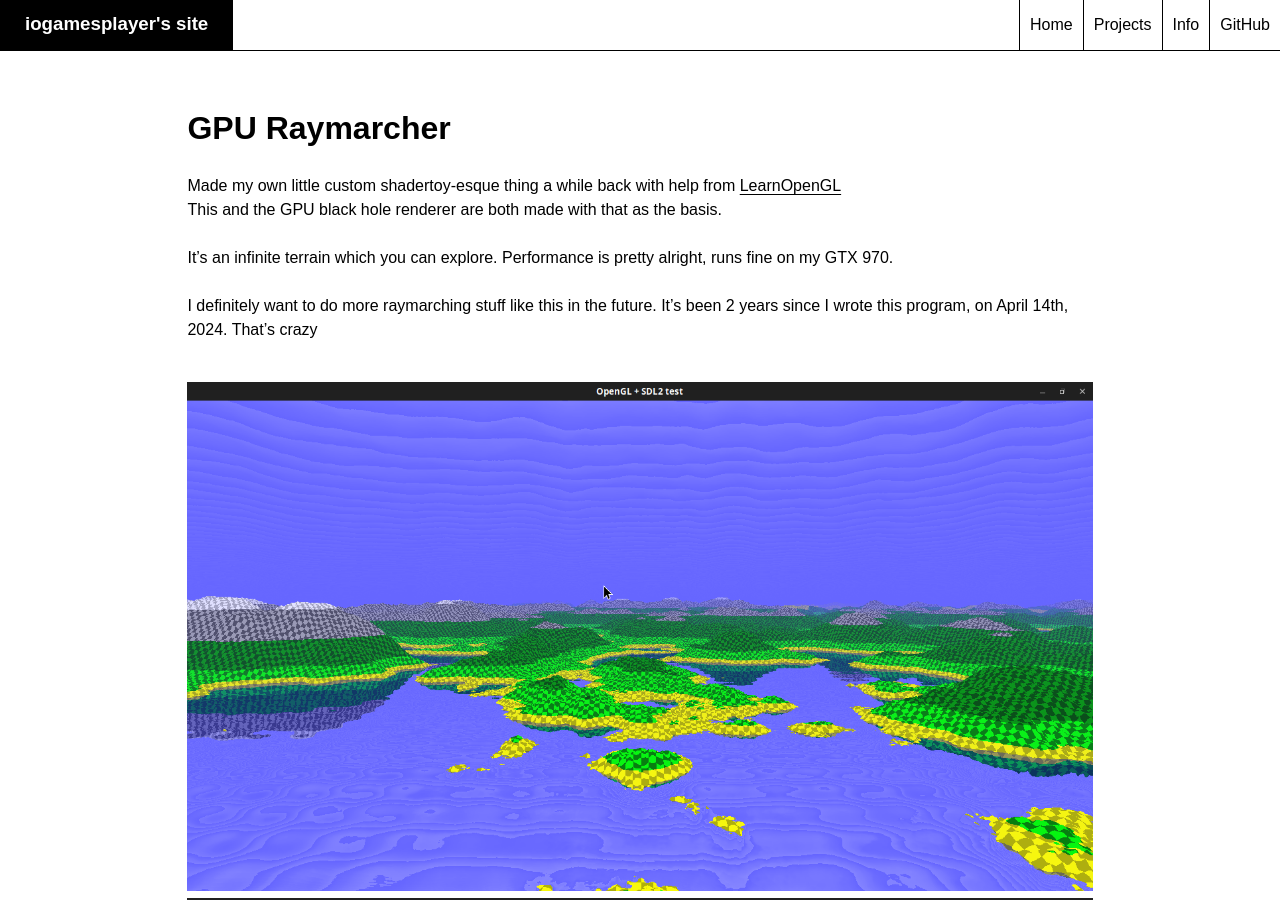
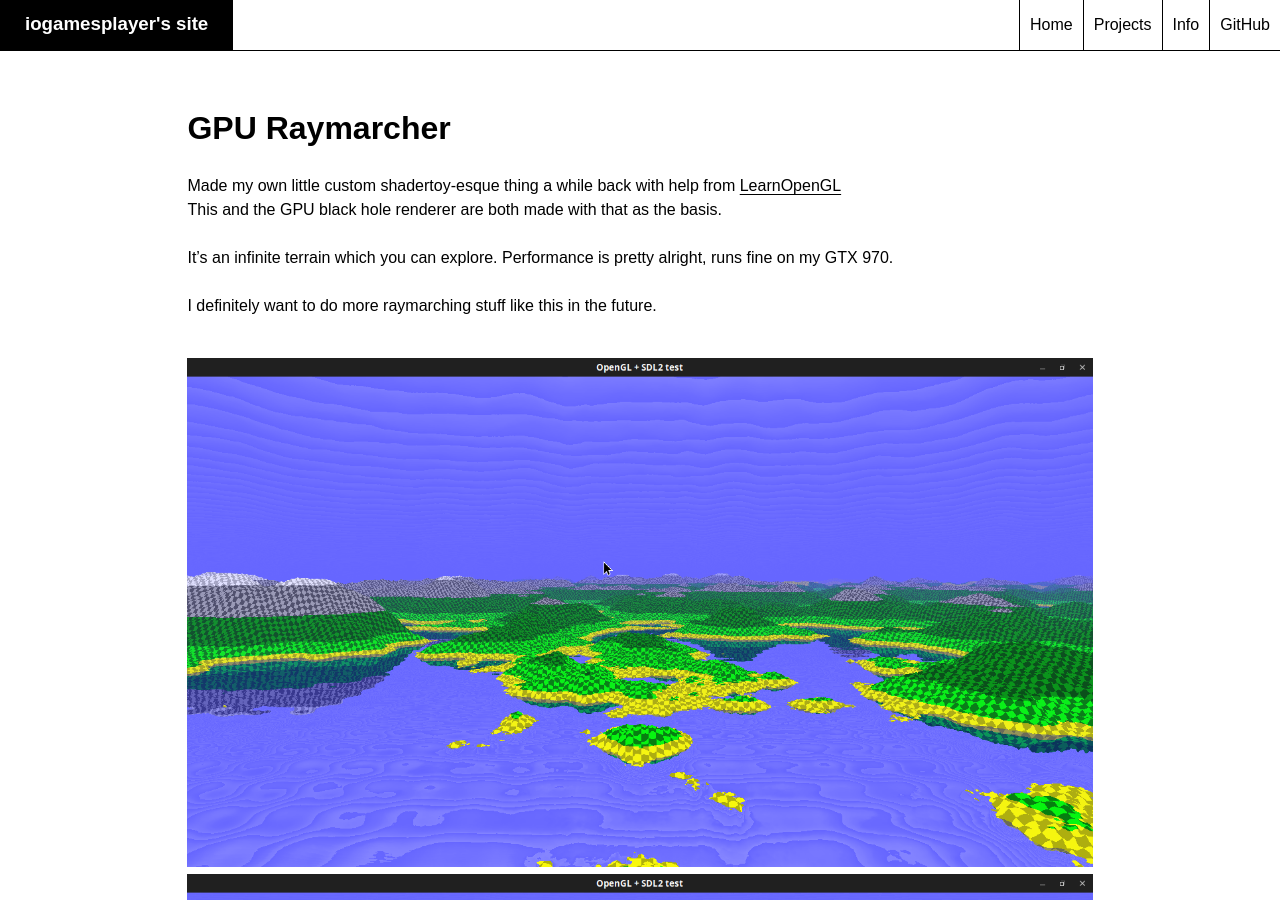
Before and after one commit to iogamesmaker/iogamesmaker.github.io, a Jekyll site: the page built from projects/raymarcher/index.md, in a window 1280 px wide and 900 px high. Built offline with Jekyll 4.4.1, drawn with Linux system fonts in a browser that asks for light colours.

```diff
--- a/projects/raymarcher/index.md
+++ b/projects/raymarcher/index.md
@@ -7,7 +7,7 @@ title: Raymarcher
 Made my own little custom shadertoy-esque thing a while back with help from [LearnOpenGL](https://learnopengl.com)<br>
 This and the GPU black hole renderer are both made with that as the basis.<br><br>
 It's an infinite terrain which you can explore. Performance is pretty alright, runs fine on my GTX 970.<br><br>
-I definitely want to do more raymarching stuff like this in the future. It's been 2 years since I wrote this program, on April 14th, 2024. That's crazy<br><br>
+I definitely want to do more raymarching stuff like this in the future.<br><br>
 
 <img src="/projects/raymarcher/image1.png" alt="Raymarched terrain" style="max-width: 100%; height: auto;">
 <img src="/projects/raymarcher/image2.png" alt="Raymarched terrain" style="max-width: 100%; height: auto;">
```
